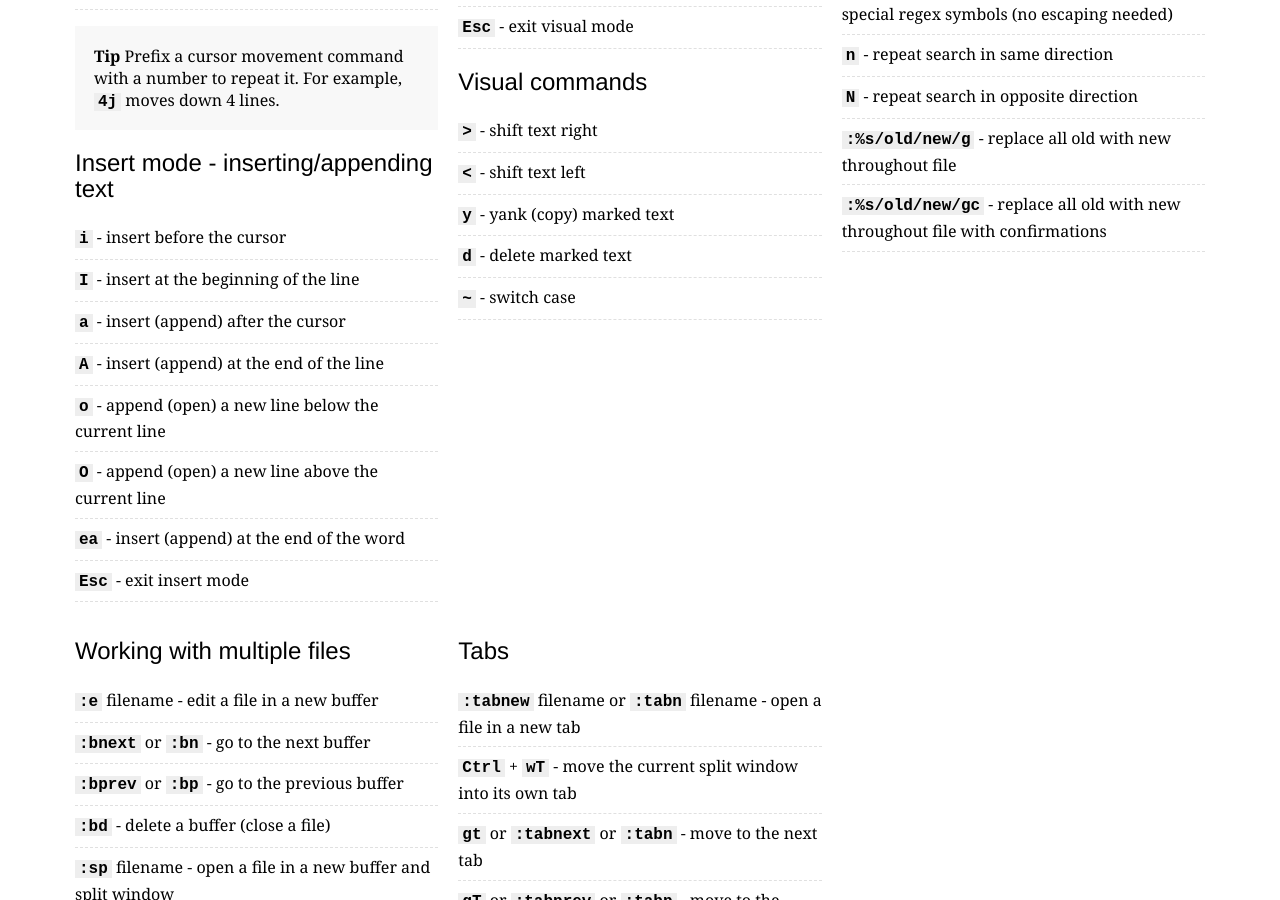
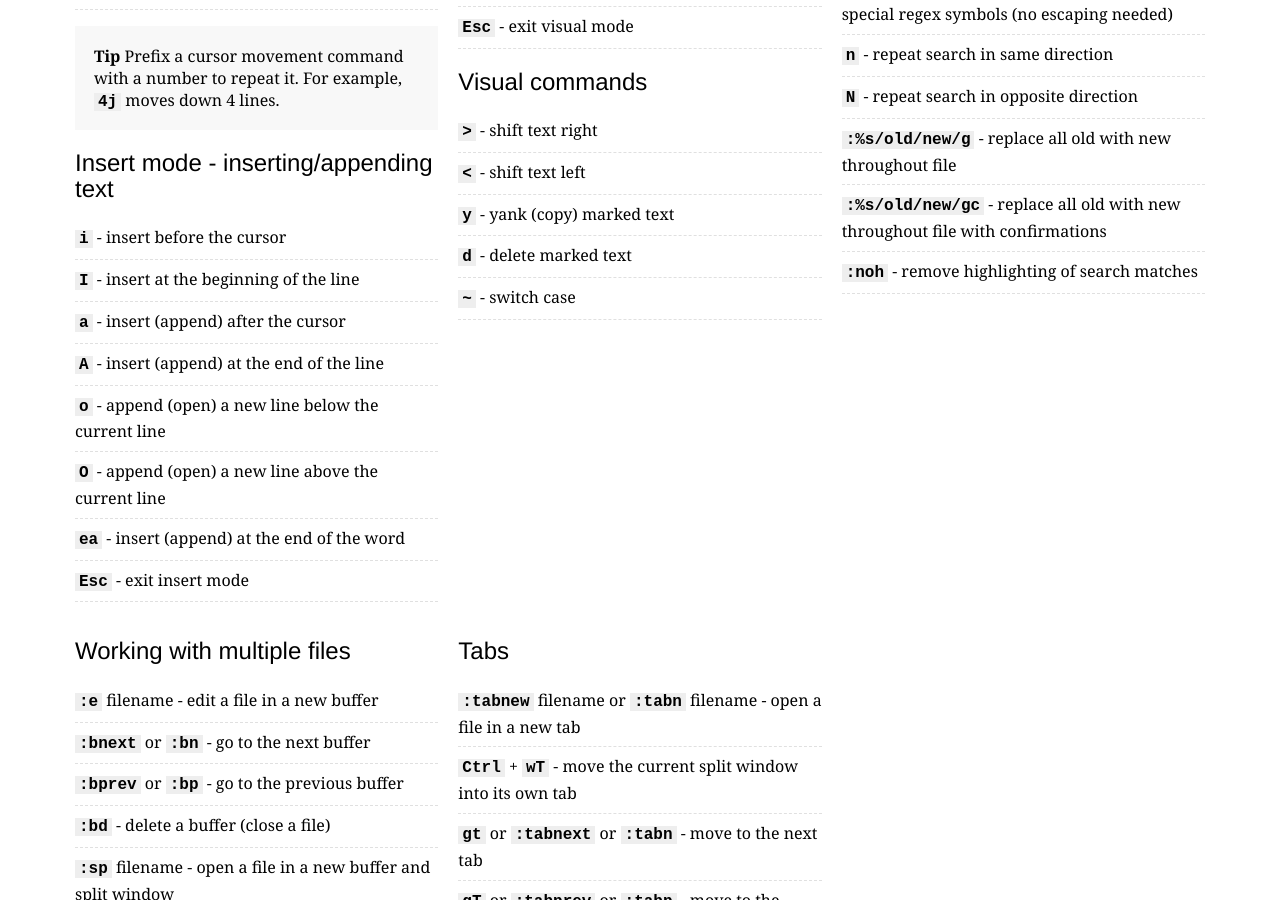
Before and after one commit to rtorr/vim-cheat-sheet, a Jekyll site: the page built from index.html, in a window 1280 px wide and 900 px high, scrolled down 1100 px. Built offline with Jekyll 4.4.1, drawn with Linux system fonts in a browser that asks for light colours.

Commit message:
add :noh to 'Search and replace' section

```diff
--- a/_config.yml
+++ b/_config.yml
@@ -128,6 +128,7 @@ defaults:
           N: "repeat search in opposite direction"
           colonPercentForwardSlashOldForwardSlashNewForwardSlashg: "replace all old with new throughout file"
           colonPercentForwardSlashOldForwardSlashNewForwardSlashgc: "replace all old with new throughout file with confirmations"
+          colonnoh: "remove highlighting of search matches"
 
       workingWithMultipleFiles:
         title: "Working with multiple files"
--- a/_layouts/page.html
+++ b/_layouts/page.html
@@ -114,6 +114,7 @@ layout: default
           <li><kbd>N</kbd> - {{ page.searchAndReplace.commands.N }}</li>
           <li><kbd>:%s/old/new/g</kbd> - {{ page.searchAndReplace.commands.colonPercentForwardSlashOldForwardSlashNewForwardSlashg }}</li>
           <li><kbd>:%s/old/new/gc</kbd> - {{ page.searchAndReplace.commands.colonPercentForwardSlashOldForwardSlashNewForwardSlashgc }}</li>
+          <li><kbd>:noh</kbd> - {{ page.searchAndReplace.commands.colonnoh }}</li>
         </ul>
       </div>
     </div> <!-- end grid-block -->
```
